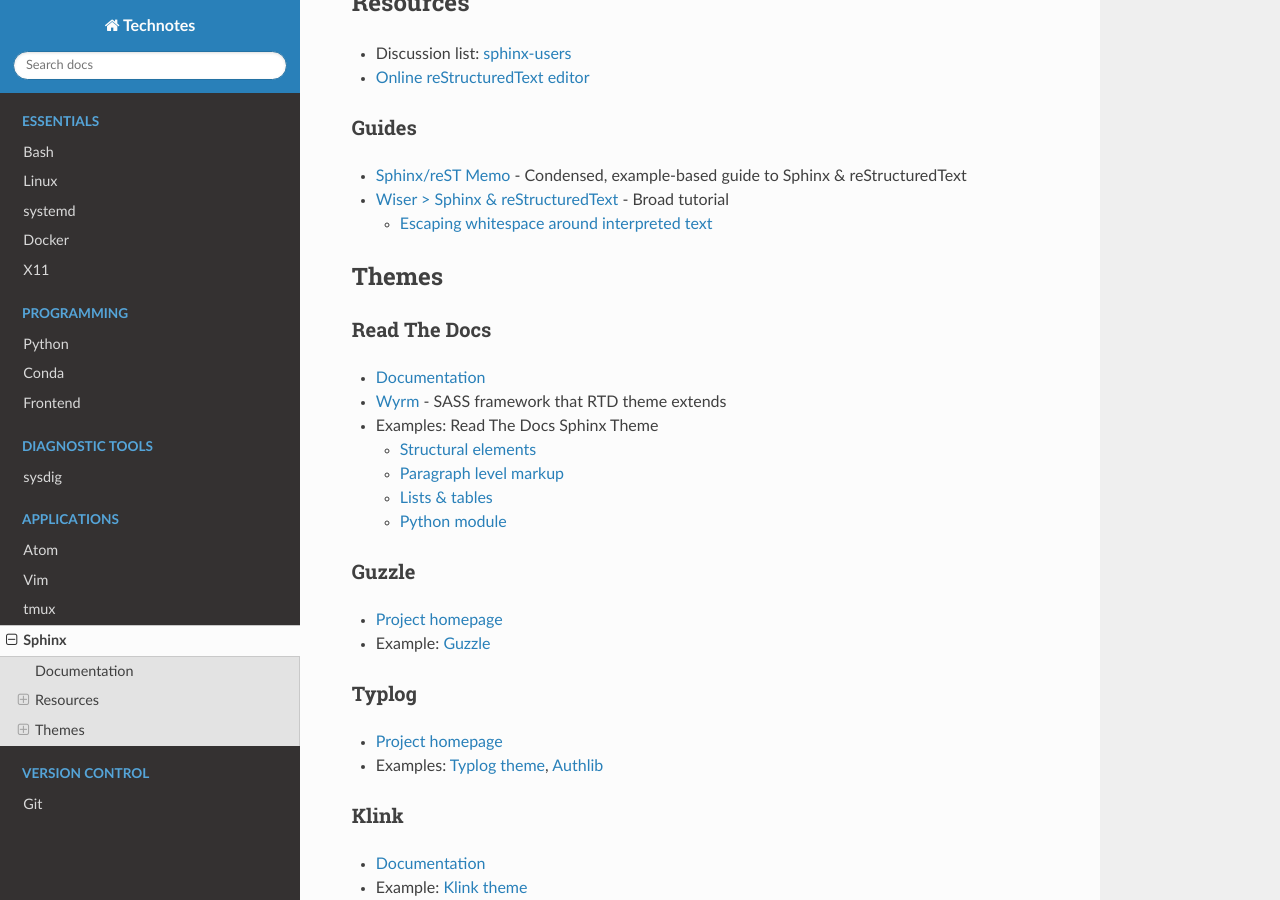
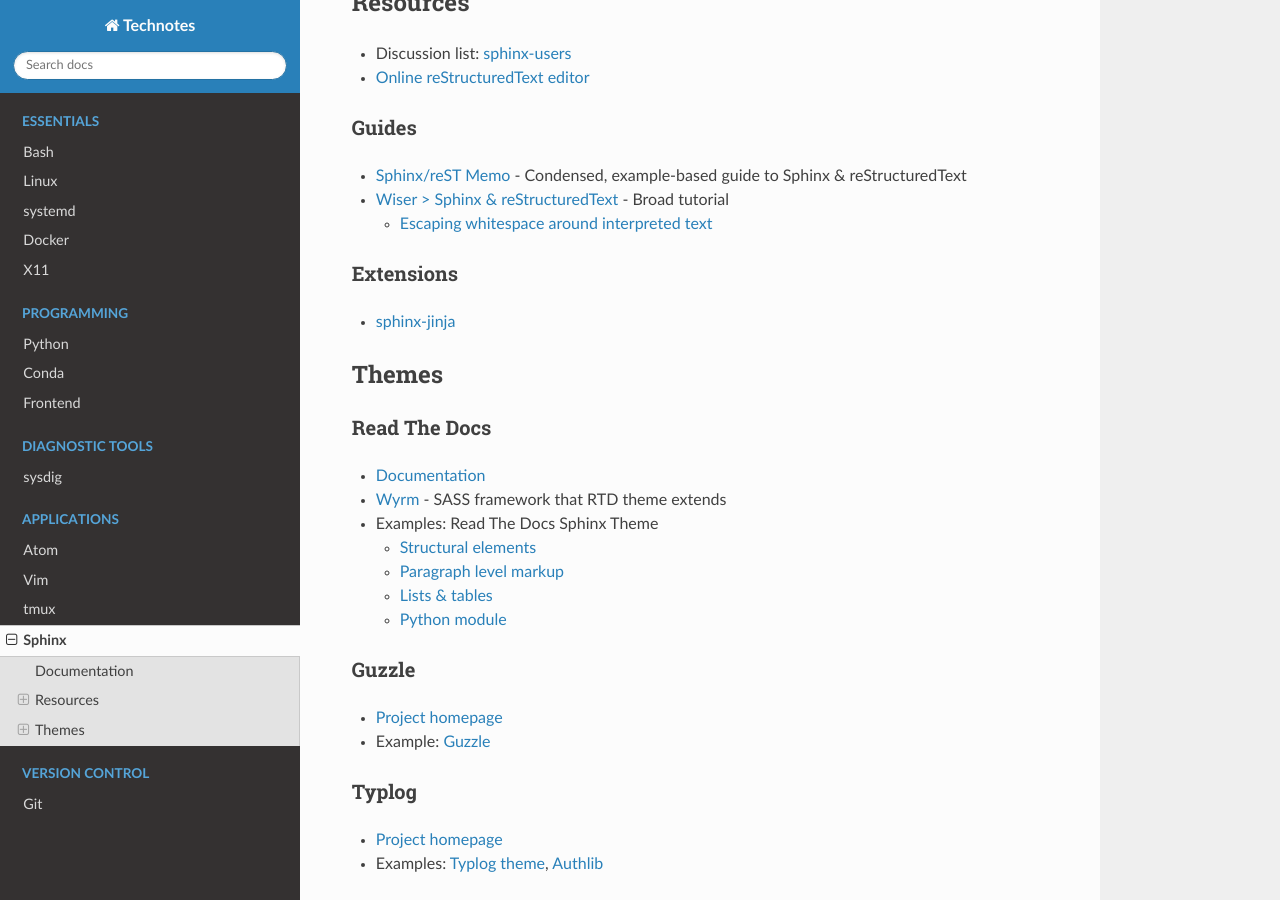
Before and after one commit to heterotopian/technotes, a Sphinx documentation site: the page built from source/sphinx.rst, in a window 1280 px wide and 900 px high, scrolled down 350 px. Built offline with Sphinx 7.4.7 and the Read the Docs theme 2.0.0, drawn with Linux system fonts in a browser that asks for light colours.

Commit message:
Add extensions

```diff
--- a/source/sphinx.rst
+++ b/source/sphinx.rst
@@ -33,6 +33,12 @@
   Broad tutorial
 
   - `Escaping whitespace around interpreted text <https://build-me-the-docs-please.readthedocs.io/en/latest/Using_Sphinx/OnReStructuredText.html#subscript-and-superscript>`_
+
+
+Extensions
+----------
+
+- `sphinx-jinja <https://pypi.org/project/sphinx-jinja/>`_
 
 
 
```
